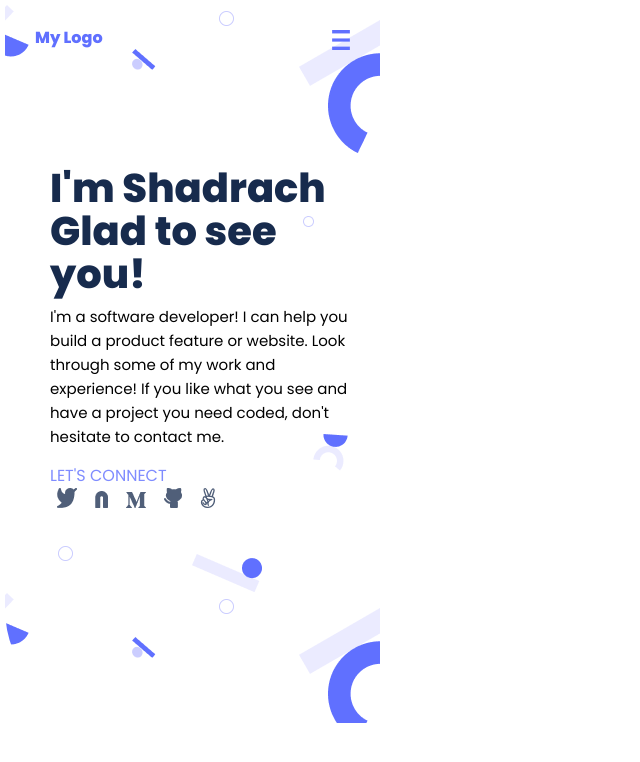
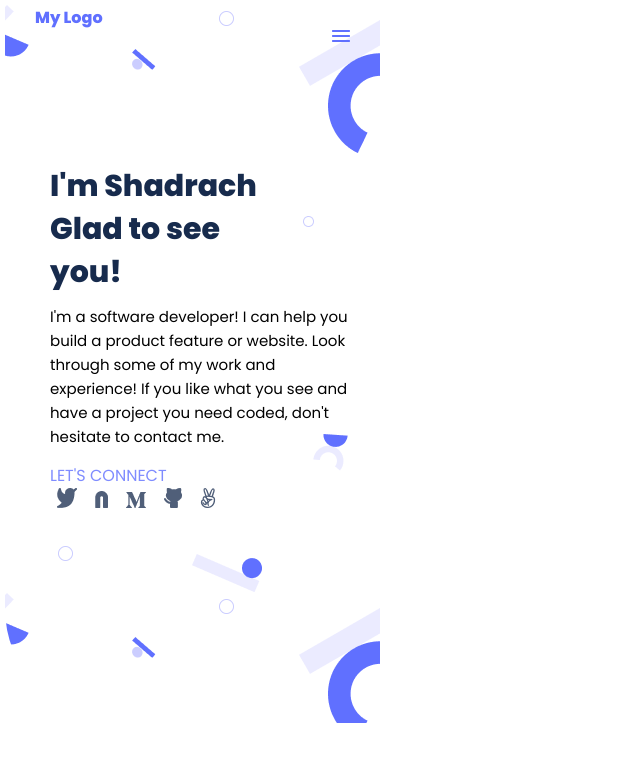
Before and after one commit to ShaddyMore/Mobile-setup, a website: page index.html in a window 1280 px wide. Shown: the whole page, without its empty margins (0-640 px from the left). Drawn offline with Linux system fonts and the light colour scheme.

Commit message:
Update index.html

```diff
--- a/index.html
+++ b/index.html
@@ -10,33 +10,42 @@
 <link href="https://fonts.googleapis.com/css2?family=Poppins:wght@300;400;800&display=swap" rel="stylesheet">
 </head>
 <body>
-  <header class="container">
-    <section class="nav-bar">
+  <div class="container">
+    <header>
+      <nav class="nav-bar">
+        <div>
       <a class="logo" href="">My Logo</a>
-      <img class="union" src="/images/Union.png" alt="">
-   </section>
-  <main class="content">
+        </div>
+        <div class="menu-item">
+      <img class="union" src="/images/Union.png" alt="Hamburger menu">
+        </div>
+      </nav>
+    </header>
+    <headline>
+    <section class="content" style="font-family: Poppins' serif;">
      <h1>I'm Shadrach<br/>
     Glad to see<br>
      you!
      </h1>
-  </main>
-  <article class="second-text">
+    </section>
+    <section class="second-text" style="font-family: 'Poppins', serif;">
      <p>I'm a software developer! I can help you<br>build a product feature or website. Look<br>
            through some of my work and<br>experience! If you like what you see and<br>have a project
             you need coded, don't<br>hesitate to contact me.
      </p>
-        <a class="let-connect">LET'S CONNECT </a><br>
-      <sub-article class="icons-social">
-        <a class="icon icon-twitter" href="">
-          <img src="/images/Twitter.png" alt=""></a>
-        <a class="icon icon-linkedin" href="">
-          <img src="/images/Linkedin.png" alt=""></a>
-        <a class="icon icon-medium" href=""> <img src="/images/Vector4.png" alt=""/></a>
-        <a class="icon icon-github" href=""> <img src="/images/Github.png" alt=""/><a>
-        <a class="icon icon-iOS" href=""> <img src="/images/iOS.png" alt=""></a>
-      </sub-article>
-  </article>
-  </header>
+        <a href="#" class="let-connect" style="font-family: 'Poppins', serif;">LET'S CONNECT </a>
+        <br>
+      <div class="icons-social">
+        <a class="icon icon-twitter" href="Twitter">
+          <img src="/images/Twitter.png" alt="Twitter icon"></a>
+        <a class="icon icon-linkedin" href="Linkedin">
+          <img src="/images/Linkedin.png" alt="Linkedin icon"></a>
+        <a class="icon icon-medium" href="Messenger"> <img src="/images/Vector4.png" alt="Message icon"/></a>
+        <a class="icon icon-github" href="Github"> <img src="/images/Github.png" alt="Github icon"/><a>
+        <a class="icon icon-iOS" href=""> <img src="/images/iOS.png" alt="iOS icon"></a>
+      </div>
+    </section>
+    </headline>
+  </div>
 </body>
 </html>
```
